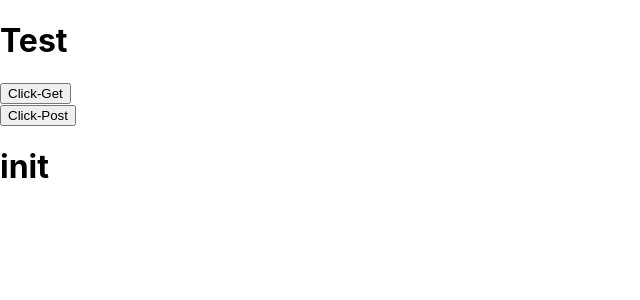
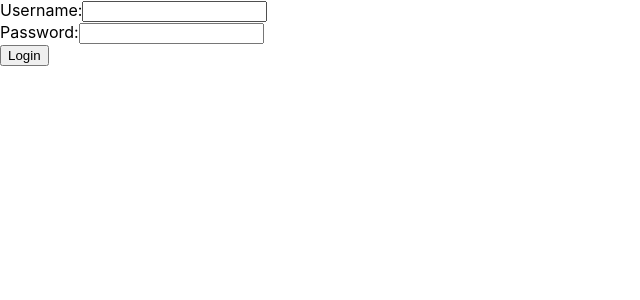
Before and after one commit to AdmWinther/htm-front, a React (Create React App) app: page /login in a window 1280 px wide. Shown: the top 300 px of the page, without its empty margins (0-640 px from the left). Built offline with nearby package versions, Linux system fonts and the light colour scheme.

Commit message:
the post request of the login page is not working.

```diff
--- a/package.json
+++ b/package.json
@@ -8,6 +8,7 @@
     "@testing-library/user-event": "^13.5.0",
     "react": "^18.3.1",
     "react-dom": "^18.3.1",
+    "react-router-dom": "^6.24.1",
     "react-scripts": "5.0.1",
     "web-vitals": "^2.1.4"
   },
--- /dev/null
+++ b/src/App.js
@@ -0,0 +1,24 @@
+// App.js
+import React from 'react';
+import { BrowserRouter as Router, Route, Routes } from 'react-router-dom';
+import './App.css';
+import Home from './pages/Home';
+import Login from './pages/Login';
+import ContactInfo from './pages/Contact';
+
+
+
+
+function App() {
+  return (
+    <Router>
+        <Routes>
+            <Route path="/" element={<Home />} />
+            <Route path="/contact" element={<ContactInfo />} />
+            <Route path="/login" element={<Login />} />
+        </Routes>
+    </Router>
+  );
+}
+
+export default App;
--- a/src/index.js
+++ b/src/index.js
@@ -1,14 +1,14 @@
 import React from 'react';
 import ReactDOM from 'react-dom/client';
 import './index.css';
-import Test from './components/Test.js';
+// import Test from './components/Test.js';
 import reportWebVitals from './reportWebVitals';
+import App from './App';
 
 const root = ReactDOM.createRoot(document.getElementById('root'));
 root.render(
   <React.StrictMode>
-    <h1>Test</h1>
-    <Test />
+    <App />
   </React.StrictMode>
 );
 
--- /dev/null
+++ b/src/pages/Contact.js
@@ -0,0 +1,12 @@
+import React from 'react';
+import { Link } from 'react-router-dom';
+
+
+const ContactInfo = () => (
+    <div>
+      <p>This is the contact info page</p>
+      <Link to="/">Go back to Home</Link>
+    </div>
+  );
+
+export default ContactInfo;
--- /dev/null
+++ b/src/pages/Home.js
@@ -0,0 +1,16 @@
+import React from 'react';
+import { Link } from 'react-router-dom';
+
+function Home() {
+    return (
+        <div>
+            <h1>Home is here.</h1>
+            <Link to="/contact">Contact Info</Link>
+            <br />
+            <Link to="/login">Login</Link>
+        </div>
+    )
+}
+
+
+export default Home;
--- /dev/null
+++ b/src/pages/Login.js
@@ -0,0 +1,71 @@
+import React, { useState } from 'react';
+import getCsrfToken  from '../services/csrfTokenService';
+
+const LoginForm = () => {
+    const [username, setUsername] = useState('');
+    const [password, setPassword] = useState('');
+
+    const handleLogin = () => {
+        getCsrfToken()
+        .then((token) => {
+            let data = { username: username, password: password };
+            // Perform your login action here (e.g., sending a post request to the backend)
+            fetch('http://localhost:8080/login', {
+                method: 'POST',
+                headers: {
+                    'Content-Type': 'application/json',
+                    'X-XSRF-TOKEN': token // Include the CSRF token in the header
+                },
+                credentials: 'include', // Ensure cookies are sent with the request
+                body: JSON.stringify(data)
+            })
+            .then(response => {
+                console.log(response);
+                return response;
+                // Handle response from the backend
+            })
+            .then(data => {
+                // Handle data from the backend
+                console.log(data);
+            })
+            .catch(error => {
+                // Handle error
+                console.error('Error:', error);
+            });
+        })
+    }
+
+    const handleKeyPress = event => {
+        if (event.key === 'Enter') {
+            handleLogin();
+        }
+    };
+
+    return (
+        <div>
+            <div>
+                <label htmlFor="username">Username:</label>
+                <input
+                type="text"
+                id="username"
+                value={username}
+                onChange={e => setUsername(e.target.value)}
+                onKeyPress={handleKeyPress}
+                />
+            </div>
+        <div>
+            <label htmlFor="password">Password:</label>
+            <input
+            type="password"
+            id="password"
+            value={password}
+            onChange={e => setPassword(e.target.value)}
+            onKeyPress={handleKeyPress}
+            />
+        </div>
+        <button onClick={handleLogin}>Login</button>
+    </div>
+  );
+};
+
+export default LoginForm;
```
Also changed, not shown: src/components/Test.js (+0 -25 lines), 1 other file (tests, documents, lock files or other folders).
